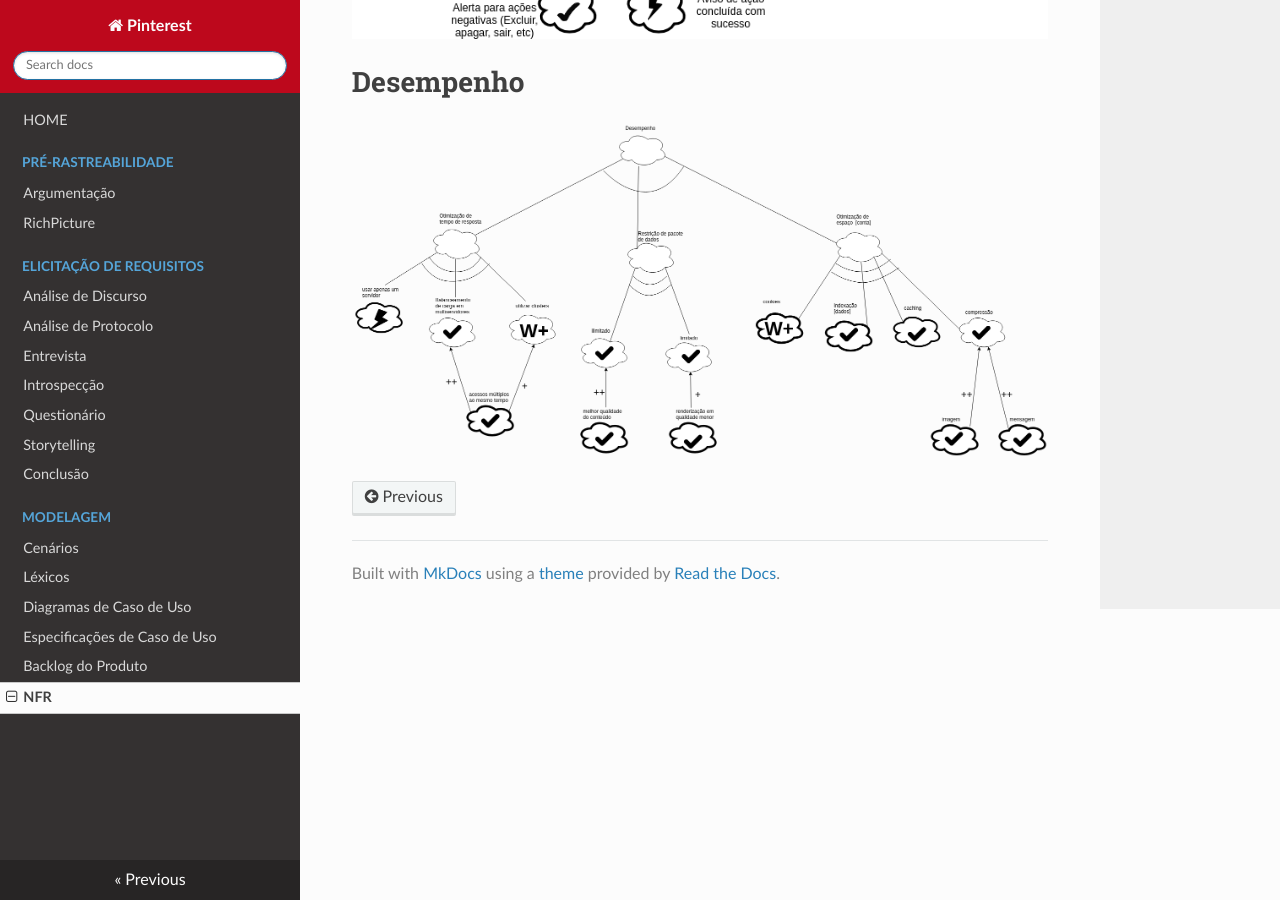
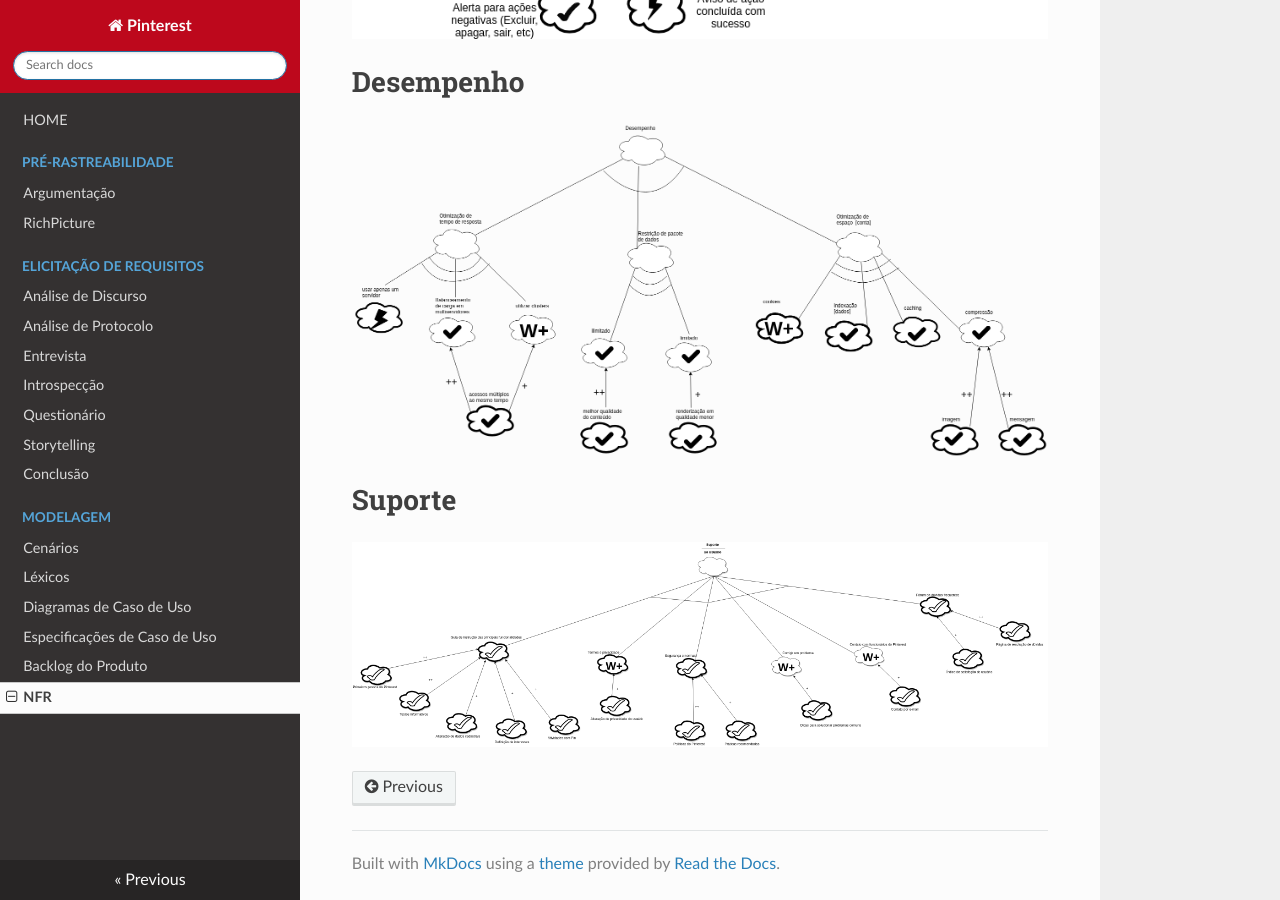
Before and after one commit to joberthrogers18/2018.2-Requisitos-Pinterest, an MkDocs documentation site: the page built from docs/nfr.md, in a window 1280 px wide and 900 px high, scrolled down 1678 px. Built offline with MkDocs 1.6.1, drawn with Linux system fonts in a browser that asks for light colours; nearby versions of some CDN libraries; old or Windows-style settings are respelled for this version of MkDocs.

Commit message:
Adding support NFR

```diff
--- a/docs/nfr.md
+++ b/docs/nfr.md
@@ -13,3 +13,7 @@
 # Desempenho
 
 ![](img/NFR_desempenho.png)
+
+# Suporte
+
+![](img/NFR-suporte.png)
```
Also changed, not shown: docs/img/NFR-suporte.png (added).
